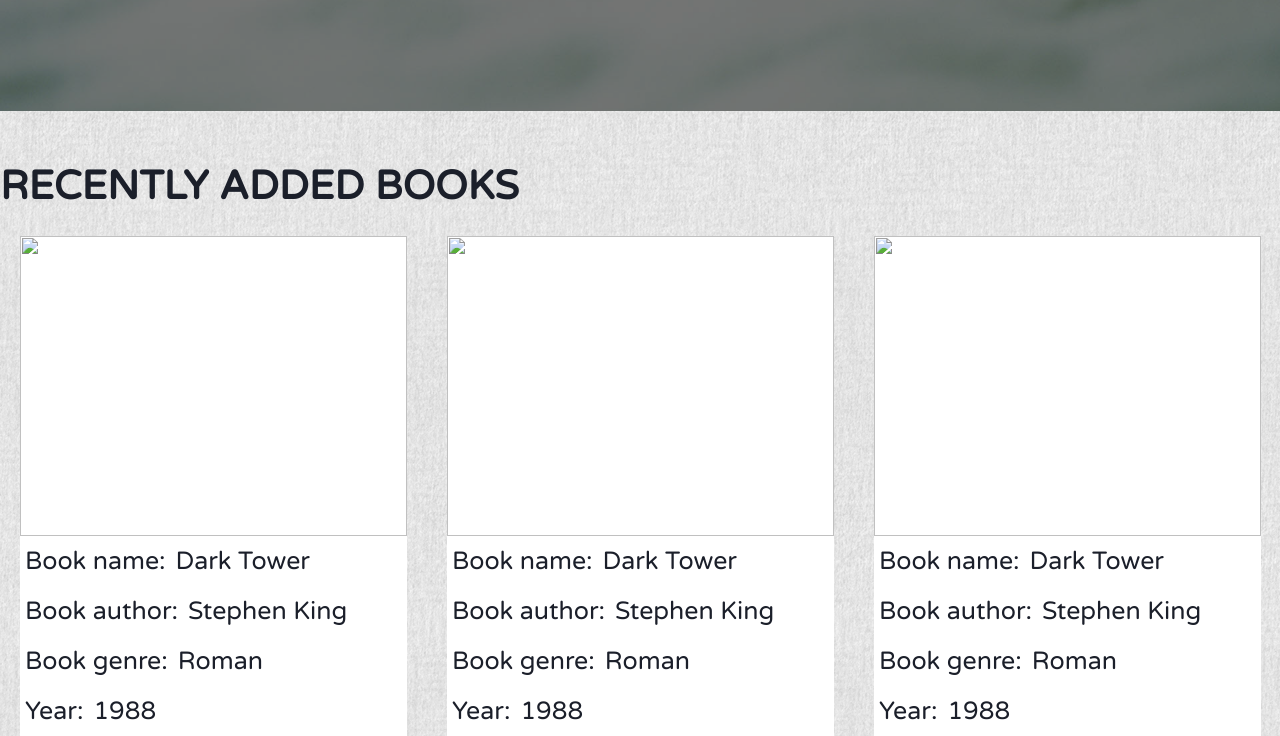
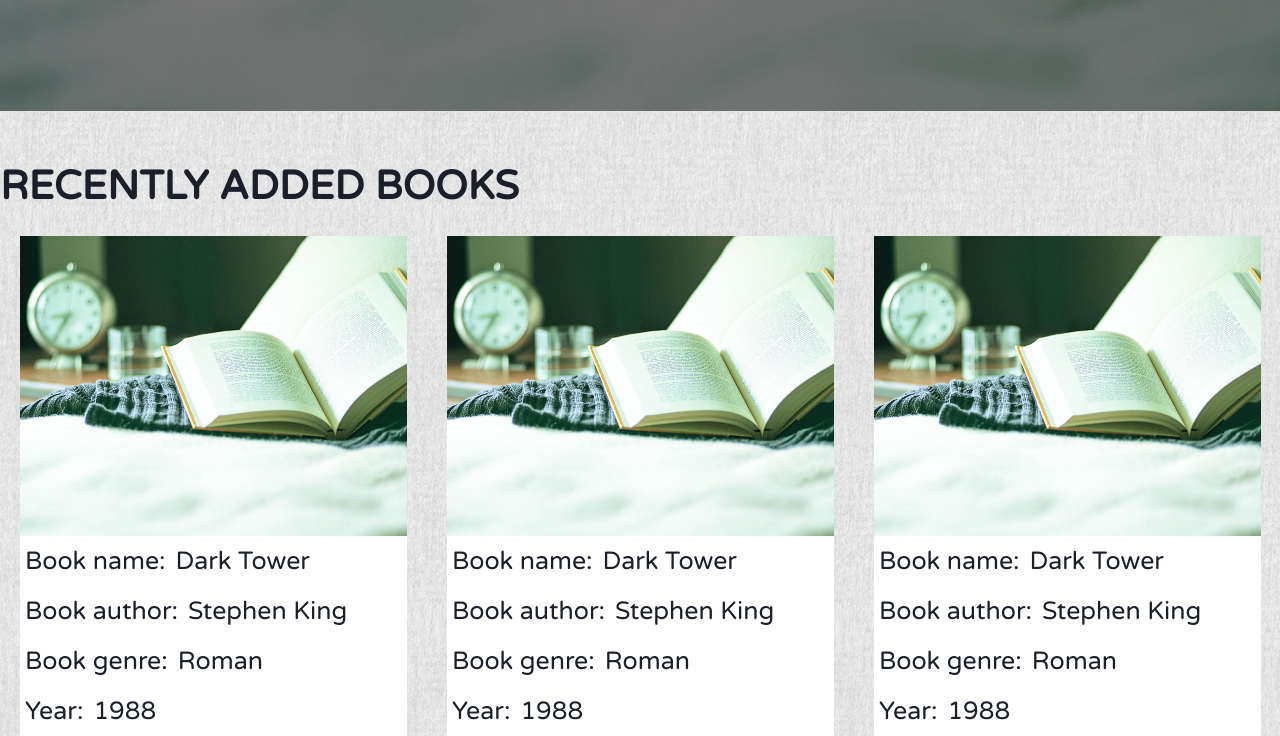
Before and after one commit to Nazar-himin/js-project, a plain HTML site: page index.html in a window 1280 px wide. Shown: the part 609-1345 px from the top of the page. Drawn offline with nearby package versions, Linux system fonts and the light colour scheme; the site is published under a folder, as on GitHub Pages, so addresses that start at the root find nothing.

Commit message:
fix image second

```diff
--- a/index.html
+++ b/index.html
@@ -54,7 +54,7 @@
         <div id="slider_section">
           <div class="book_slide">
             <div class="slide_image">
-              <img src="../img/banner.jpg" />
+              <img src="./img/banner.jpg" />
             </div>
             <div class="slide_name">
               <span>Book name:</span>
@@ -79,7 +79,7 @@
           </div>
           <div class="book_slide">
             <div class="slide_image">
-              <img src="/img/banner.jpg" />
+              <img src="./img/banner.jpg" />
             </div>
             <div class="slide_name">
               <span>Book name:</span>
@@ -104,7 +104,7 @@
           </div>
           <div class="book_slide">
             <div class="slide_image">
-              <img src="/img/banner.jpg" />
+              <img src="./img/banner.jpg" />
             </div>
             <div class="slide_name">
               <span>Book name:</span>
@@ -129,7 +129,7 @@
           </div>
           <div class="book_slide">
             <div class="slide_image">
-              <img src="/img/banner.jpg" />
+              <img src="./img/banner.jpg" />
             </div>
             <div class="slide_name">
               <span>Book name:</span>
@@ -154,7 +154,7 @@
           </div>
           <div class="book_slide">
             <div class="slide_image">
-              <img src="/img/banner.jpg" />
+              <img src="./img/banner.jpg" />
             </div>
             <div class="slide_name">
               <span>Book name:</span>
```
